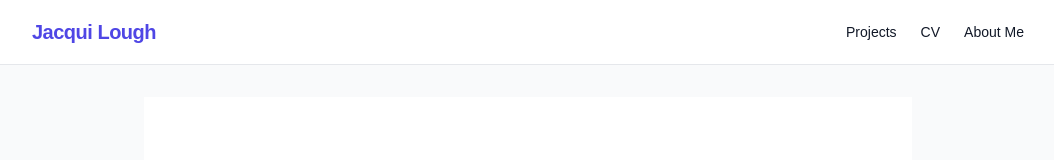
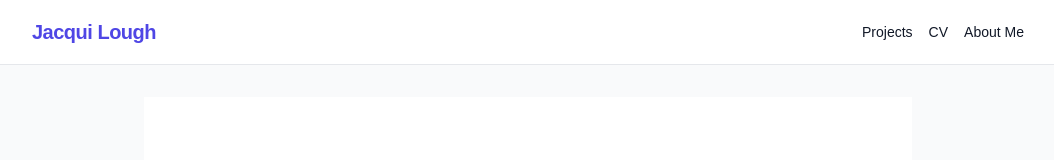
Before and after one commit to jacqui/portfolio, a Next.js app: page / in a window 1280 px wide. Shown: the top 160 px of the page, without its empty margins (112-1166 px from the left). Built offline with nearby package versions, Linux system fonts and the light colour scheme.

Commit message:
Update layout.tsx

```diff
--- a/src/app/layout.tsx
+++ b/src/app/layout.tsx
@@ -41,7 +41,7 @@ export default function RootLayout({
                 Jacqui Lough
               </a>
             </span>
-            <nav className="flex items-center gap-6 text-sm font-medium">
+            <nav className="flex items-center text-sm font-medium flex-wrap justify-between gap-4" >
               <a
                 href="/projects"
                 className="hover:text-brand-primary transition-colors"
```
